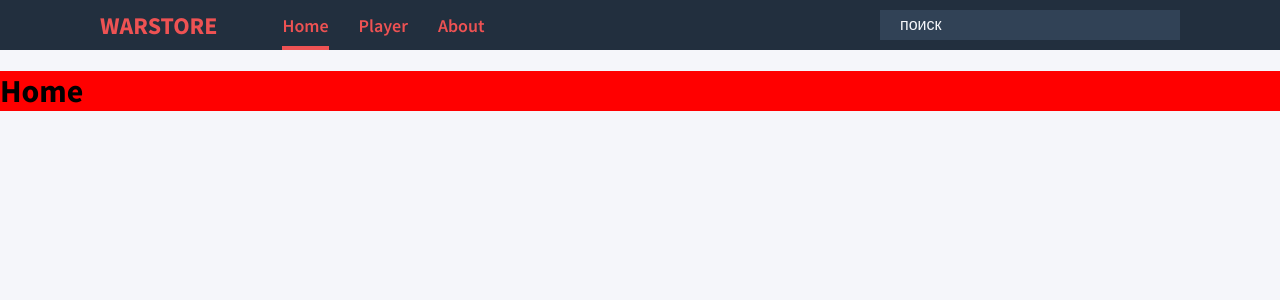
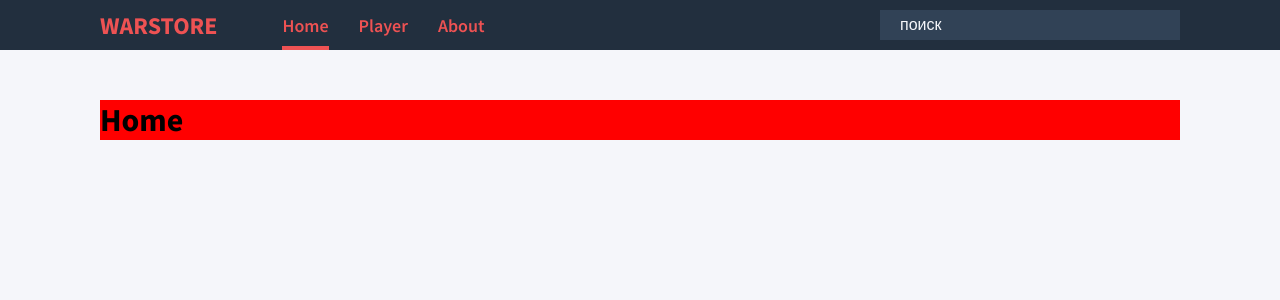
Before and after one commit to pendalph/warstore, a React (Create React App) app: page / in a window 1280 px wide. Shown: the top 300 px of the page. Built offline with nearby package versions, Linux system fonts and the light colour scheme.

Commit message:
fix layout

```diff
--- a/src/styles/layout/header.scss
+++ b/src/styles/layout/header.scss
@@ -41,6 +41,11 @@
                 font-size: 16px;
                 color: $gray;
             }
+            &:focus {
+                outline-style: none;
+                outline-width: 0px !important;
+                outline-color: none !important;
+            }
         }
     }
 }
--- a/src/styles/layout/wrapper.scss
+++ b/src/styles/layout/wrapper.scss
@@ -5,5 +5,7 @@
 }
 
 .content {
+    margin: 50px 100px 50px 100px;
+    min-width: 900px;
     background: red;
 }
```
